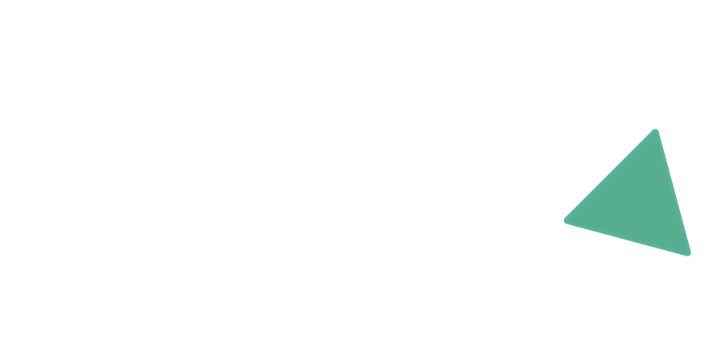
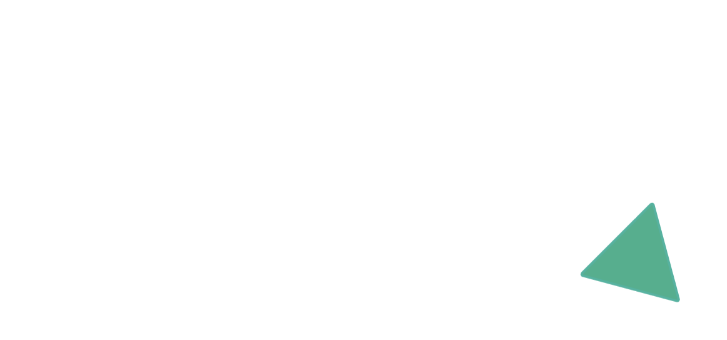
Before and after one commit to gkbroderick/Image-Scroll-Test, a website: page index.html in a window 1280 px wide. Shown: the part 172-512 px from the top of the page, without its empty margins (0-727 px from the left). Drawn offline with nearby package versions, Linux system fonts and the light colour scheme.

Commit message:
Change to combo of fixed position flexbox

```diff
--- a/sass/_layout.sass
+++ b/sass/_layout.sass
@@ -24,8 +24,16 @@ main
 
 #changeFigure
   position: fixed
-  max-width: 800px
-  left: 50%
-  top: 50%
-  transform: translate(-50%, -50%)
-  -webkit-transform: translate(-50%, -50%)
+  top: 0
+  left: 0
+  right: 0
+  bottom: 0
+  display: flex
+  justify-content: center
+  align-items: center
+  @media only screen and (max-device-width: 800px) and (orientation: landscape)
+    top: 100px
+  & img
+    max-width: 800px
+    @media only screen and (max-device-width: 800px) and (orientation: landscape)
+      max-width: 500px
```
Also changed, not shown: index.html (+1 -0 lines), stylesheets/app.css, 1 other file.
